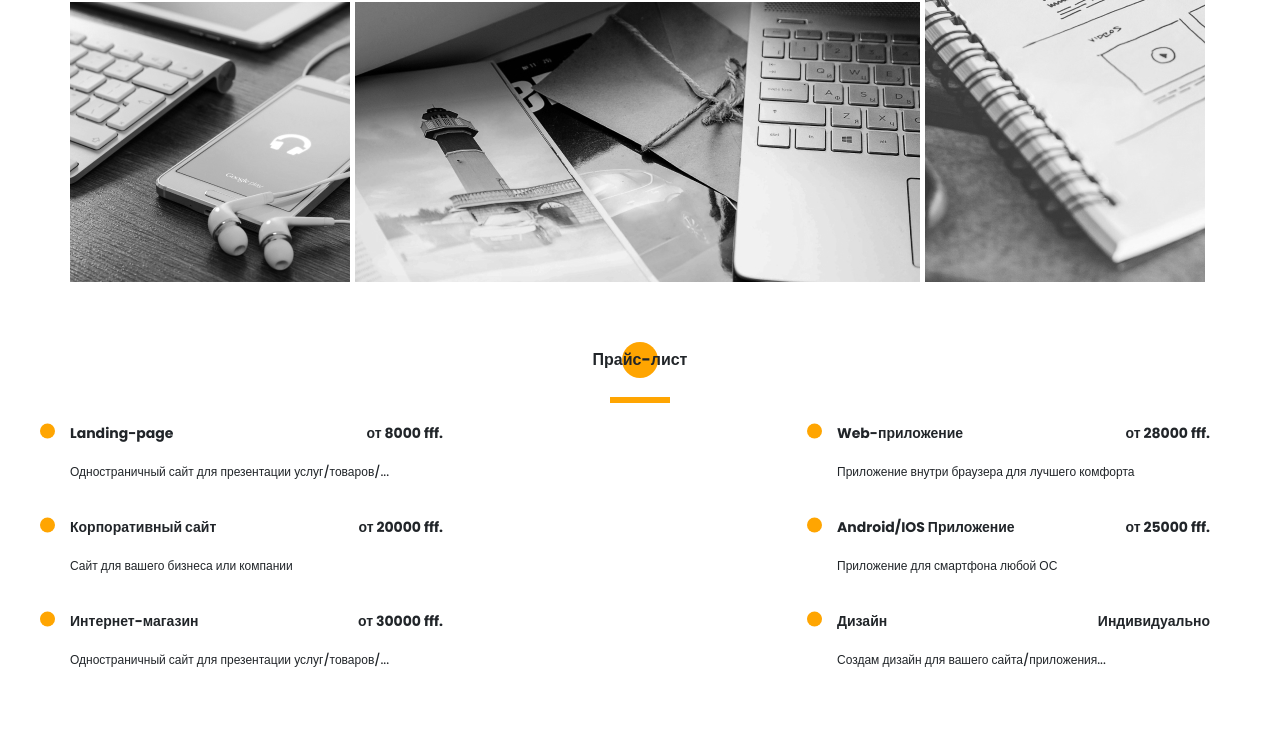
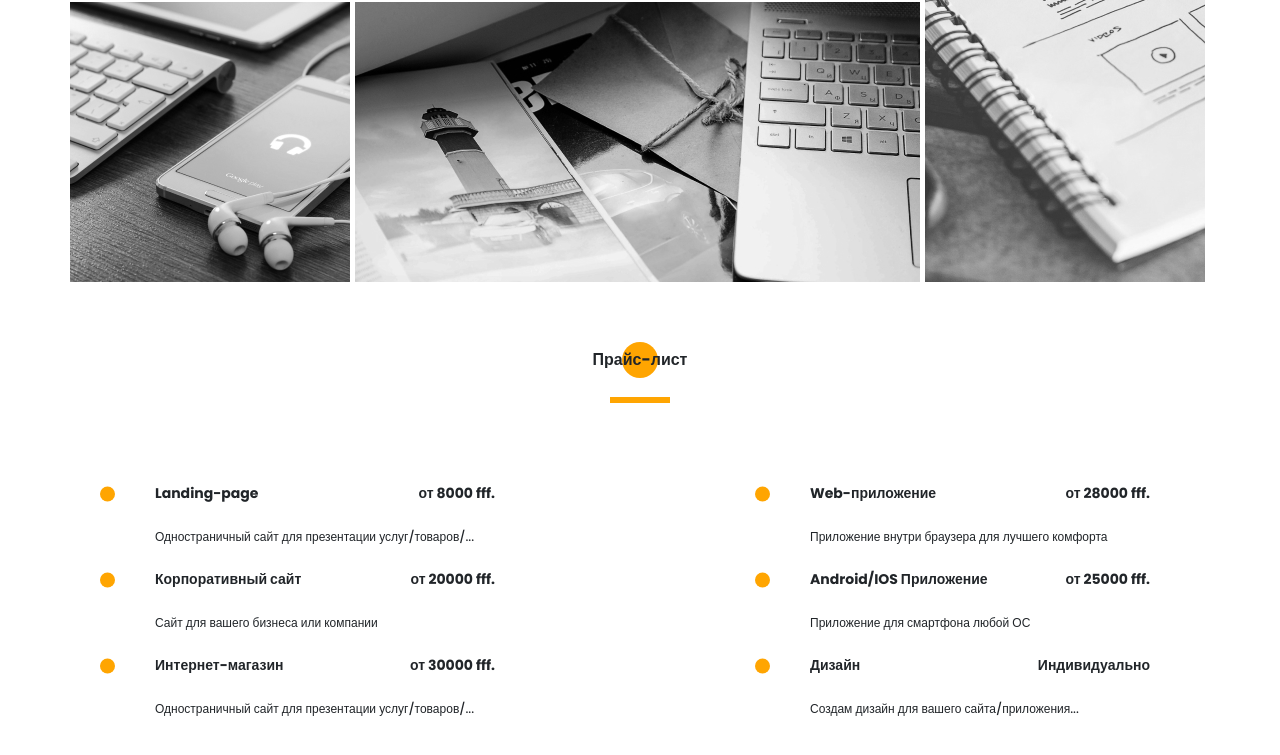
Before and after one commit to Me-bit-litle/portfolio-progect-5, a website: page src/index.html in a window 1280 px wide. Shown: the part 4211-4966 px from the top of the page. Before the commit the page ends 4896 px from the top, so only its background shows below. Drawn offline with nearby package versions, Linux system fonts and the light colour scheme; files that its build step writes are made by us from their sources; files whose address does not match are found by name.

Commit message:
change price section

```diff
--- a/src/index.html
+++ b/src/index.html
@@ -329,50 +329,44 @@
                 <div class="price__column">
                     <ul>
                         <li class="price__item">
-                            <div class="price__item-text">
-                                <h4 class="title title_fz14 price__item-text">Landing-page</h4>
-                                <h4 class="title title_fz14 price__item-text">от 8000 fff.</h4>
-                            </div>
-                            <p class="title_fz12">Одностраничный сайт для презентации услуг/товаров/...</p>
+                            <div class="title title_fz14 price__item-text">Landing-page</div>
+                            <div class="title title_fz14 price__item-count">от 8000 fff.</div>
+                            <div class="title_fz12 price__item-descr
+                            ">Одностраничный сайт для презентации услуг/товаров/...</div>
                         </li>
                         <li class="price__item">
-                            <div class="price__item-text">
-                                <h4 class="title title_fz14 price__item-text">Корпоративный сайт</h4>
-                                <h4 class="title title_fz14 price__item-text">от 20000 fff.</h4>
-                            </div>
-                            <p class="title_fz12">Сайт для вашего бизнеса или компании</p>
+                            <div class="title title_fz14 price__item-text">Корпоративный сайт</div>
+                            <div class="title title_fz14 price__item-count">от 20000 fff.</div>
+                            <div class="title_fz12 price__item-descr
+                            ">Сайт для вашего бизнеса или компании</div>
                         </li>
                         <li class="price__item">
-                            <div class="price__item-text">
-                                <h4 class="title title_fz14 price__item-text">Интернет-магазин</h4>
-                                <h4 class="title title_fz14 price__item-text">от 30000 fff.</h4>
-                            </div>
-                            <p class="title_fz12">Одностраничный сайт для презентации услуг/товаров/...</p>
+                            <div class="title title_fz14 price__item-text">Интернет-магазин</div>
+                            <div class="title title_fz14 price__item-count">от 30000 fff.</div>
+                            <div class="title_fz12 price__item-descr
+                            ">Одностраничный сайт для презентации услуг/товаров/...</div>
                         </li>
                     </ul>
                 </div>
                 <div class="price__column">
                     <ul>
                         <li class="price__item">
-                            <div class="price__item-text">
-                                <h4 class="title title_fz14 price__item-text">Web-приложение</h4>
-                                <h4 class="title title_fz14 price__item-text">от 28000 fff.</h4>
-                            </div>
-                            <p class="title_fz12">Приложение внутри браузера для лучшего комфорта</p>
+                                <div class="title title_fz14 price__item-text">Web-приложение</div>
+                                <div class="title title_fz14 price__item-count">от 28000 fff.</div>
+                            <div class="title_fz12 price__item-descr
+                            ">Приложение внутри браузера для лучшего комфорта</div>
                         </li>
                         <li class="price__item">
-                            <div class="price__item-text">
-                                <h4 class="title title_fz14 price__item-text">Android/IOS Приложение</h4>
-                                <h4 class="title title_fz14 price__item-text">от 25000 fff.</h4>
-                            </div>
-                            <p class="title_fz12">Приложение для смартфона любой ОС</p>
+                                <div class="title title_fz14 price__item-text">Android/IOS Приложение</div>
+                                <div class="title title_fz14 price__item-count">от 25000 fff.</div>
+                            <div class="title_fz12 price__item-descr
+                            ">Приложение для смартфона любой ОС</div>
                         </li>
                         <li class="price__item">
-                            <div class="price__item-text">
-                                <h4 class="title title_fz14 price__item-text">Дизайн</h4>
-                                <h4 class="title title_fz14 price__item-text">Индивидуально</h4>
-                            </div>
-                            <p class="title_fz12">Создам дизайн для вашего сайта/приложения...</p>
+                                <div class="title title_fz14 price__item-text">Дизайн</div>
+                                <div class="title title_fz14 price__item-count">Индивидуально</div>
+                            <div class="title_fz12 price__item-descr
+                            ">Создам дизайн для вашего сайта/приложения...</div>
                         </li>
                     </ul>
                 </div>
--- a/src/sass/blocks/_price.scss
+++ b/src/sass/blocks/_price.scss
@@ -1,13 +1,21 @@
 .price {
     padding-top: 66px;
     &__wrapper {
+        margin-top: 60px;
+        padding: 0px 60px;
         display: grid;
-        grid-template-columns: repeat(2, 373px);
+        grid-template: repeat(3, minmax(45px, auto)) / repeat(2, 365px);
+        grid-auto-rows: minmax(45px, auto);
+        row-gap: 15px;
         justify-content: space-between;
     }
     &__item {
         list-style-type: none;
         position: relative;
+        display: grid;
+        grid-template: repeat(2, minmax(21px, auto)) / repeat(2, auto);
+        row-gap: 5px;
+        padding-left: 25px;
         &:before {
             content: '';
             position: absolute;
@@ -19,12 +27,15 @@
             top: 36%;
             transform: translateY(-50%);
         }
+        &-count {
+            justify-self: end;
+        }
+        &-descr {
+            grid-column: 1 / 3;
+            line-height: 18px;
+        }
         &-text {
-            display: flex;
-            justify-content: space-between;
-            h4 {
-                    margin-bottom: 0;
-                }
+            margin-bottom: 0;
         }
     }
 }
```
Also changed, not shown: dist/css/style.min.css, dist/index.html.
